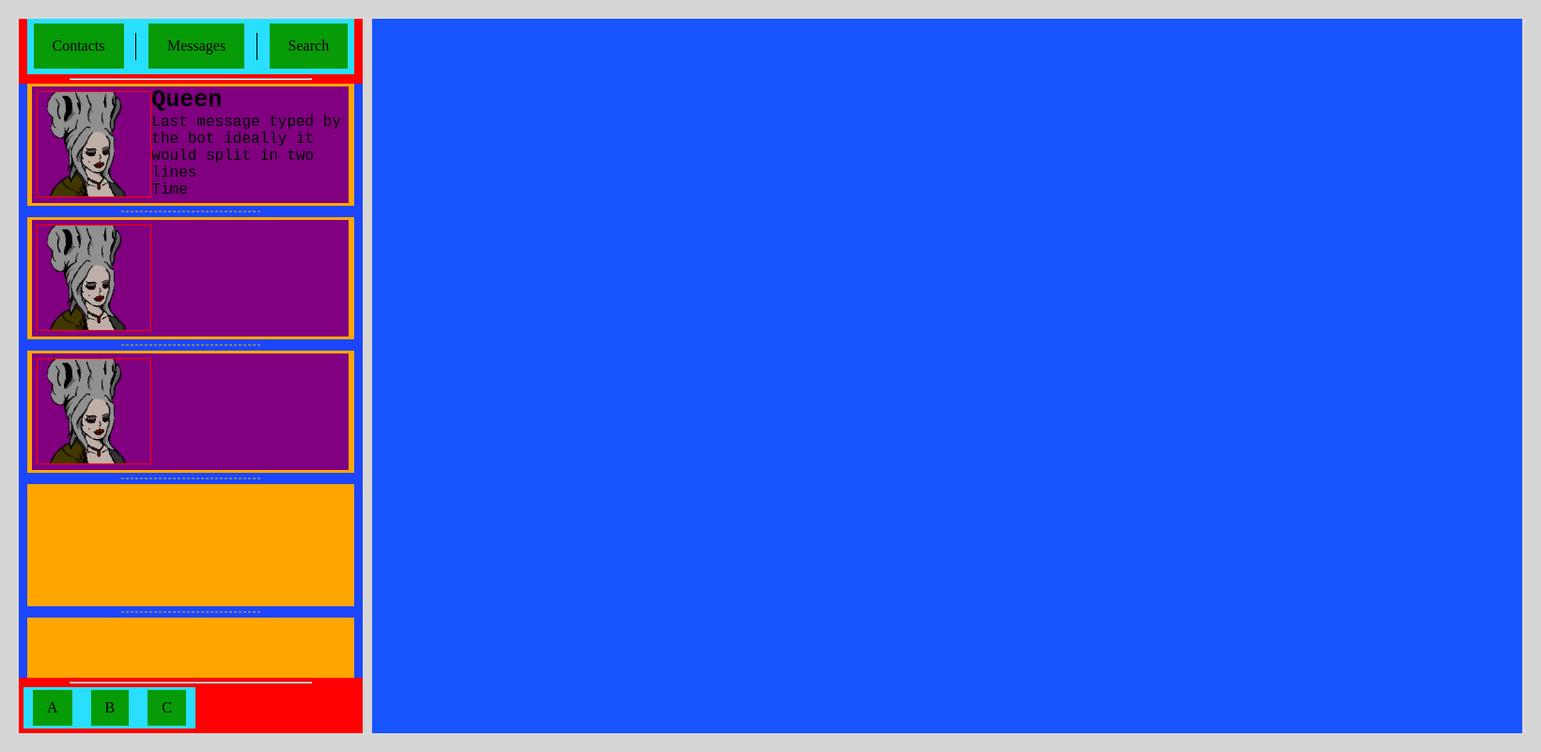
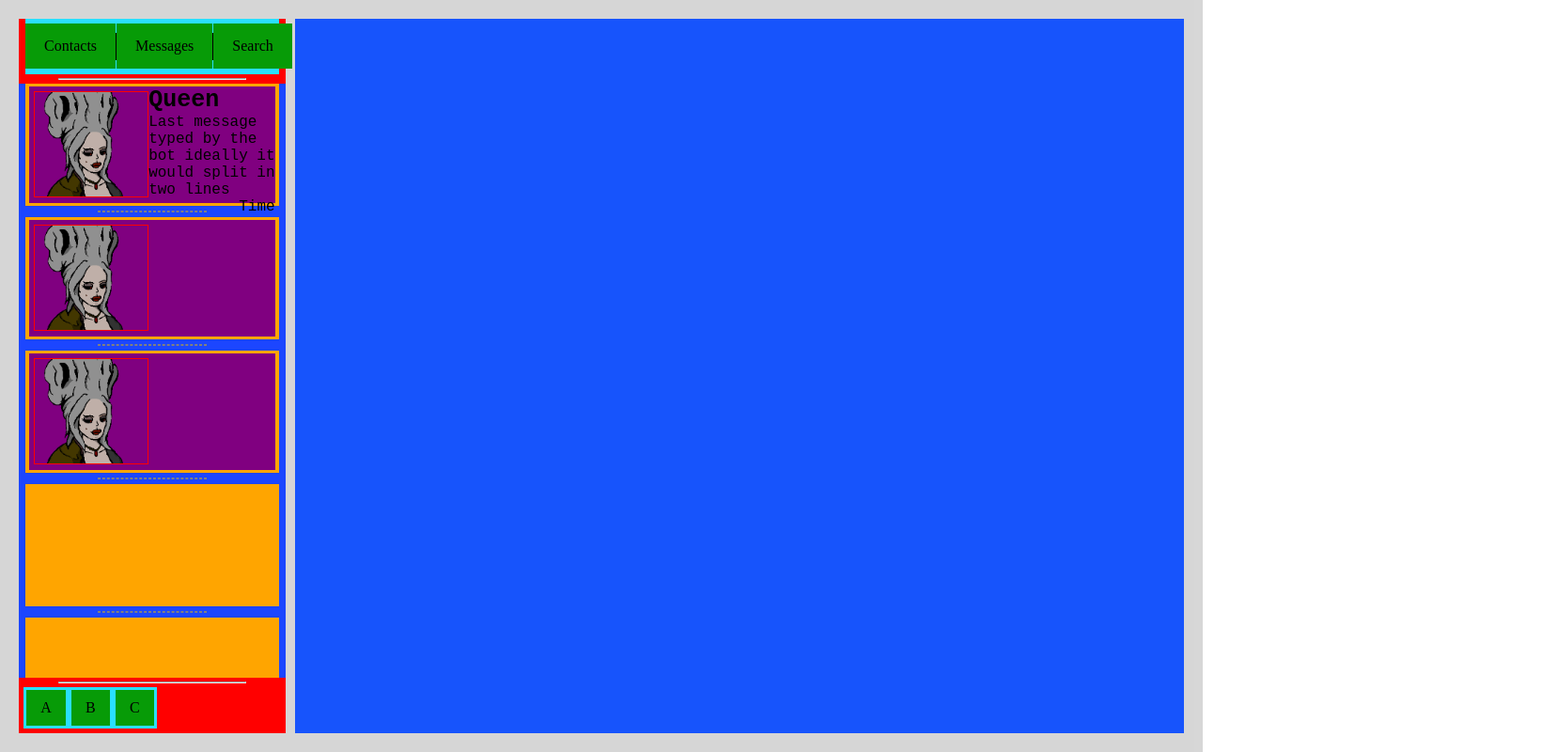
Before and after one commit to Ksualboy/Terminal, a plain HTML site: page index.html in a window 1280 px wide. Shown: the whole page at 94% size, 1640 px wide, since content can reach past the window. Drawn offline with Linux system fonts and the light colour scheme.

Commit message:
contact box css and re-size 1336 support

```diff
--- /dev/null
+++ b/css/contact_box.css
@@ -0,0 +1,37 @@
+.user_box {
+	display: flex;
+	position: initial;
+	flex-direction: row;
+	justify-content: left;
+
+	width: 97%;
+	height: 95%;
+	background: purple;
+  }
+
+  .bot_image > img
+  {
+	border: 1px solid red;
+	margin-top: 5px;
+	margin-left: 5px;
+	width: 120px;
+  }
+
+  .info_box
+  {
+	font-family: 'Courier New', Courier, monospace;
+	display: flex;
+	flex-direction: column;
+	justify-content: left;
+  }
+
+  .bot_name
+  {
+	font-size: 25px;
+	font-weight: bold;
+  }
+.time_box
+{
+	display: flex;
+	justify-content: flex-end;
+}
--- a/css/styles.css
+++ b/css/styles.css
@@ -20,11 +20,8 @@ body {
 .container {
   display: flex;
   justify-content: space-around;
-
   height: calc(100% - 40px);
   width: calc(100% - 40px);
-  min-width: 1600px;
-  min-height: 700px;
   padding: 20px;
   background-color: rgb(121, 121, 121, 0.3);
 }
@@ -127,40 +124,6 @@ body {
   background: orange;
 }
 
-/* Contacto box */
-.user_box {
-  display: flex;
-  position: initial;
-  flex-direction: row;
-  justify-content: left;
-
-  width: 97%;
-  height: 95%;
-  background: purple;
-}
-
-.bot_image > img
-{
-  border: 1px solid red;
-  margin-top: 5px;
-  margin-left: 5px;
-  width: 120px;
-}
-
-.info_box
-{
-  font-family: 'Courier New', Courier, monospace;
-  display: flex;
-  flex-direction: column;
-  justify-content: left;
-}
-
-.bot_name
-{
-  font-size: 25px;
-  font-weight: bold;
-}
-/* ================================= */
 
 .bottom_bar {
   display: flex;
--- a/index.html
+++ b/index.html
@@ -4,8 +4,10 @@
     <meta charset="UTF-8">
     <meta http-equiv="X-UA-Compatible" content="IE=edge">
     <meta name="viewport" content="width=device-width, initial-scale=1.0">
-    <title>Document</title>
+    <title>puto el que lea</title>
+
     <link rel="stylesheet" href="css/styles.css">
+    <link rel="stylesheet" href="css/contact_box.css">
 </head>
 <body>
     <div class="main_body">
@@ -23,7 +25,10 @@
                     <div class="message_box">
 						<div class="user_box">
 							<div class="bot_image"><img src="./imgs/Queen.png"></div>
-							<div class="info_box"> <span class="bot_name"> Queen </span> <span> Last message typed by the bot ideally it would split in two lines </span> <span> Time </span></div>
+							<div class="info_box"> <span class="bot_name"> Queen </span>
+								<span> Last message typed by the bot ideally it would split in two lines</span>
+								<div class="time_box"><span> Time </span></div>
+							</div>
 						</div>
 					</div>
 					<hr>
```
